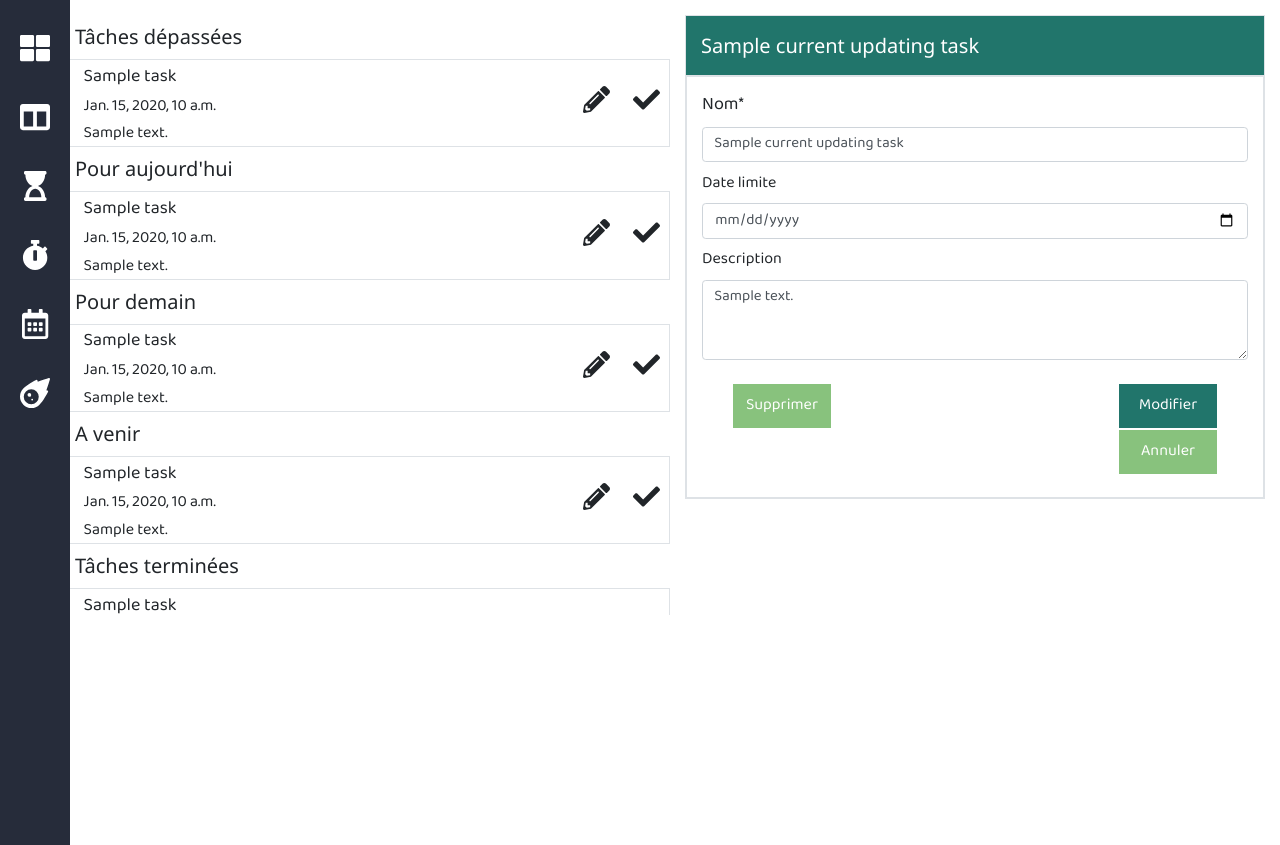
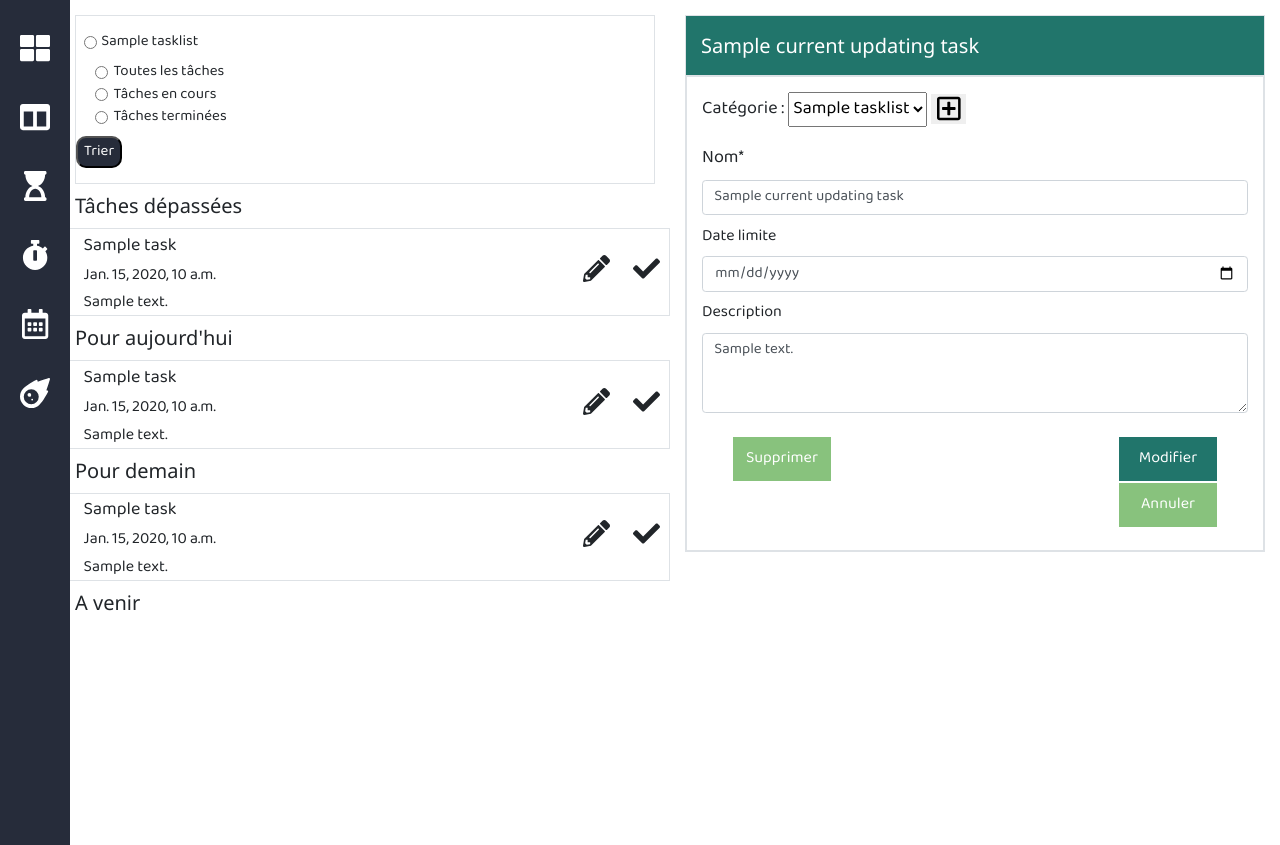
Before and after one commit to AntoineMaurin/Melius, a Django app: template templates/tasks.html in a window 1280 px wide. Shown: the part 141-986 px from the top of the page. Run offline with Django 3.2, Linux system fonts and the light colour scheme; tables that the repository leaves empty hold one stand-in row (values such as "Sample post"); the template is opened without the code that fills it: values that come from a table or form of the project are taken from there, most other values are stand-ins (such as "Sample title", 1, 10 or a date in 2020); some libraries are stand-ins or nearby versions.

Commit message:
Mise en place des catégories, et tri par date et par catégorie.

```diff
--- a/Melius/views.py
+++ b/Melius/views.py
@@ -1,7 +1,6 @@
 from django.contrib.auth.decorators import login_required
 from django.shortcuts import render
 from tasks.models import TaskList, SimpleTask
-from Melius.utils import *
 
 
 def homepage(request):
--- a/static/css/style.css
+++ b/static/css/style.css
@@ -127,7 +127,6 @@ input {
   margin: 0;
   border: none;
   border-radius: 0;
-  width: 75%;
   padding: 10px;
   float: left;
   font-size: 16px;
@@ -289,3 +288,31 @@ input {
 .task-box {
   margin-bottom: 1px;
 }
+
+.sort-by-buttons {
+    margin: 5px 5px;
+    background-color: #21756b;
+    color: white;
+    border-radius: 15px;
+    padding: 0 10px;
+}
+.sort-by-buttons a:hover {
+    text-decoration: none;
+    color: white;
+}
+
+.sort-submit-button {
+    border-radius: 10px;
+    height: 32px;
+    background-color: #262c3a;
+}
+
+#NewListForm {
+  display: none;
+  position: absolute;
+  top: 50%;
+  right: 50%;
+  transform: translate(50%, -50%);
+  z-index: 9;
+  background-color: white;
+}
--- a/static/js/script.js
+++ b/static/js/script.js
@@ -1,20 +1,7 @@
-
-// Click on a close button to hide the current list item
-var close = document.getElementsByClassName("close");
-var i;
-for (i = 0; i < close.length; i++) {
-  close[i].onclick = function() {
-    var div = this.parentElement;
-    div.style.display = "none";
-  }
+function openForm() {
+  document.getElementById("NewListForm").style.display = "block";
 }
 
-// Add a "checked" symbol when clicking on a list item
-var list = document.querySelector('ul');
-list.addEventListener('click', function(ev) {
-  if (ev.target.tagName === 'LI') {
-    ev.target.classList.toggle('checked');
-  }
-}, false);
-
-// Create a new list item when clicking on the "Add" button
+function closeForm() {
+  document.getElementById("NewListForm").style.display = "none";
+}
--- a/tasks/models.py
+++ b/tasks/models.py
@@ -1,16 +1,21 @@
 from django.db import models
 from django.contrib.auth.models import User
-from datetime import datetime
+import datetime
+from datetime import date
 
 
 class TaskList(models.Model):
     user = models.ForeignKey(User, on_delete=models.CASCADE)
+    name = models.CharField(max_length=25, default=None, null=True)
 
     def __str__(self):
         return self.user.email
 
-    def get_tasklist_from_user(user_mail):
-        return TaskList.objects.get(user__email=user_mail)
+    def get_tasklists_from_user(user_mail):
+        return TaskList.objects.filter(user__email=user_mail)
+
+    def get_tasklist_by_id(id=id):
+        return TaskList.objects.get(id=id)
 
 class SimpleTask(models.Model):
     tasklist = models.ForeignKey(TaskList,
@@ -26,5 +31,36 @@ class SimpleTask(models.Model):
     def __str__(self):
         return self.name
 
+    def get_tasks_with_due_date_from_tasklist(tasklist):
+        return SimpleTask.objects.filter(tasklist=tasklist).exclude(due_date=None)
+
     def get_task_with_id(id):
         return SimpleTask.objects.get(id=id)
+
+    def get_overdue_tasks_list(tasklist):
+        today = date.today()
+        return SimpleTask.objects.filter(tasklist=tasklist, due_date__lt=today,
+                                         is_done=False)
+
+    def get_today_tasks_list(tasklist):
+        today = date.today()
+        return SimpleTask.objects.filter(tasklist=tasklist, due_date=today,
+                                         is_done=False)
+
+    def get_tomorrow_tasks_list(tasklist):
+        tomorrow = date.today() + datetime.timedelta(days=1)
+        return SimpleTask.objects.filter(tasklist=tasklist, due_date=tomorrow,
+                                         is_done=False)
+
+    def get_future_tasks(tasklist):
+        tomorrow = date.today() + datetime.timedelta(days=1)
+        return SimpleTask.objects.filter(tasklist=tasklist,
+                                         due_date__gt=tomorrow,
+                                         is_done=False)
+
+    def get_no_date_tasks(tasklist):
+         return SimpleTask.objects.filter(tasklist=tasklist, due_date=None,
+                                          is_done=False)
+
+    def get_finished_tasks(tasklist):
+        return SimpleTask.objects.filter(tasklist=tasklist, is_done=True)
--- a/tasks/urls.py
+++ b/tasks/urls.py
@@ -4,8 +4,10 @@ from tasks import views
 urlpatterns = [
     path('tasks', views.taskspage),
     path('addtask', views.addtask),
+    path('addcategory', views.addcategory),
     path('changestate/<int:id>', views.change_task_state),
     path('deltask/<int:id>', views.deltask),
     path('edittask/<int:id>', views.edit_task),
     path('updatetask/<int:id>', views.update_task),
+    path('show_tasklist', views.show_tasklist),
 ]
--- a/templates/tasks.html
+++ b/templates/tasks.html
@@ -35,6 +35,33 @@
 
 <div class="row mt-3">
   <section class="col container tasks ml-5 pl-5">
+    <form class="py-3 border" action="/show_tasklist" method="post">
+      {% csrf_token %}
+      <div class="row categories ml-2">
+      {% for tasklist in all_tasklists %}
+        <div class="form-check form-check-inline">
+          <input type="radio" class="form-check-input" autocomplete="off" id="{{ tasklist.id }}" name="tasklist" value="{{ tasklist.id }}" required="true" >
+          <label for="{{ tasklist.name }}" class="form-check-label">{{ tasklist.name }}</label>
+        </div>
+      {% endfor %}
+      </div>
+      <div class="row ml-2 mt-2 dropdown-content">
+        <div class="col-12 ml-3">
+          <input type="radio" class="form-check-input" autocomplete="off" id="all_tasks" name="type_sort" value="all">
+          <label for="all_tasks_option" class="form-check-label">Toutes les tâches</label>
+        </div>
+        <div class="col-12 ml-3">
+          <input type="radio" class="form-check-input" autocomplete="off" id="current_tasks" name="type_sort" value="current">
+          <label for="current_tasks_option" class="form-check-label">Tâches en cours</label>
+        </div>
+        <div class="col-12 ml-3">
+          <input type="radio" class="form-check-input" autocomplete="off" id="finished_tasks" name="type_sort" value="finished">
+          <label for="finished_tasks_option" class="form-check-label">Tâches terminées</label>
+        </div>
+      </div>
+    <button type="submit" class="sort-submit-button text-white mt-2">Trier</button>
+    </form>
+
     <div class="mt-2 font-18">
       {% if overdue_tasks %}
         {% include "tasks_list_per_due_date/overdue_tasks.html" %}
@@ -72,5 +99,7 @@
     </div>
   </section>
 
+  {% include "tasks_forms/new_tasklist_form.html" %}
+
 </div>
 {% endblock main_content %}
--- a/templates/tasks_forms/edit_task_form.html
+++ b/templates/tasks_forms/edit_task_form.html
@@ -3,6 +3,15 @@
 </div>
   <form class="py-3 border" action="/updatetask/{{ current_updating_task.id }}" method="post">
   {% csrf_token %}
+  <div class="mb-3 px-3">
+    <label for="tasklists">Catégorie :</label>
+    <select name="tasklists" id="tasklists">
+      {% for tasklist in all_tasklists %}
+        <option value="{{ tasklist.id }}">{{ tasklist.name }}</option>
+      {% endfor %}
+    </select>
+      <button onclick="openForm()" type="button" class="border-0"><i class="far fa-plus-square fa-2x align-middle"></i></button>
+  </div>
   <div class="mb-5 px-3">
     <label>Nom*</label>
     <input class="form-control" type="text" name="name" required="true" value="{{ current_updating_task.name }}">
--- /dev/null
+++ b/templates/tasks_forms/new_tasklist_form.html
@@ -0,0 +1,18 @@
+<div id="NewListForm">
+  <div class="pl-3 py-2 border-bottom green-blue-bg text-white">
+    <h4 class="baloo-font font-22">Nouvelle catégorie</h4>
+  </div>
+    <form class="py-3 border" action="/addcategory" method="post">
+    {% csrf_token %}
+    <div class="mb-5 px-3">
+      <label>Nom</label>
+      <input class="form-control" type="text" name="list_name" required="true">
+    </div>
+    <div class="row">
+      <div class="col pr-5">
+        <button type="submit" onclick="closeForm()" class="addBtn btn btn-submit-register green-blue-bg">Ok</button>
+        <button onclick="closeForm()" class="addBtn btn btn-submit-register darkblue-bg">Fermer</button>
+      </div>
+    </div>
+  </form>
+</div>
--- a/templates/tasks_list_per_due_date/due_today_tasks.html
+++ b/templates/tasks_list_per_due_date/due_today_tasks.html
@@ -6,7 +6,7 @@
         {{ task.name }}
       </div>
       <div class="pl-2 pt-1 font-16">
-        {% if task.due_date != 'None' %}
+        {% if task.due_date %}
           {{ task.due_date_clean_display }}
         {% else %}
           -
--- a/templates/tasks_list_per_due_date/due_tomorrow_tasks.html
+++ b/templates/tasks_list_per_due_date/due_tomorrow_tasks.html
@@ -6,7 +6,7 @@
         {{ task.name }}
       </div>
       <div class="pl-2 pt-1 font-16">
-        {% if task.due_date != 'None' %}
+        {% if task.due_date %}
           {{ task.due_date_clean_display }}
         {% else %}
           -
--- a/templates/tasks_list_per_due_date/future_tasks.html
+++ b/templates/tasks_list_per_due_date/future_tasks.html
@@ -6,7 +6,7 @@
         {{ task.name }}
       </div>
       <div class="pl-2 pt-1 font-16">
-        {% if task.due_date != 'None' %}
+        {% if task.due_date %}
           {{ task.due_date_clean_display }}
         {% else %}
           -
--- a/templates/tasks_list_per_due_date/no_date_tasks.html
+++ b/templates/tasks_list_per_due_date/no_date_tasks.html
@@ -6,7 +6,7 @@
         {{ task.name }}
       </div>
       <div class="pl-2 pt-1 font-16">
-        {% if task.due_date != 'None' %}
+        {% if task.due_date %}
           {{ task.due_date_clean_display }}
         {% else %}
           -
--- a/templates/tasks_list_per_due_date/overdue_tasks.html
+++ b/templates/tasks_list_per_due_date/overdue_tasks.html
@@ -6,7 +6,7 @@
         {{ task.name }}
       </div>
       <div class="pl-2 pt-1 font-16">
-        {% if task.due_date != 'None' %}
+        {% if task.due_date %}
           {{ task.due_date_clean_display }}
         {% else %}
           -
```
Also changed, not shown: Melius/utils.py (deleted, +0 -89 lines), tasks/utils.py (added, +10 -0 lines), tasks/views.py (+81 -24 lines), templates/tasks_forms/new_task_form.html (+10 -1 lines), templates/tasks_list_per_due_date/urls.py (deleted, +0 -8 lines), tasks/migrations/0012_tasklist_name.py (added).
